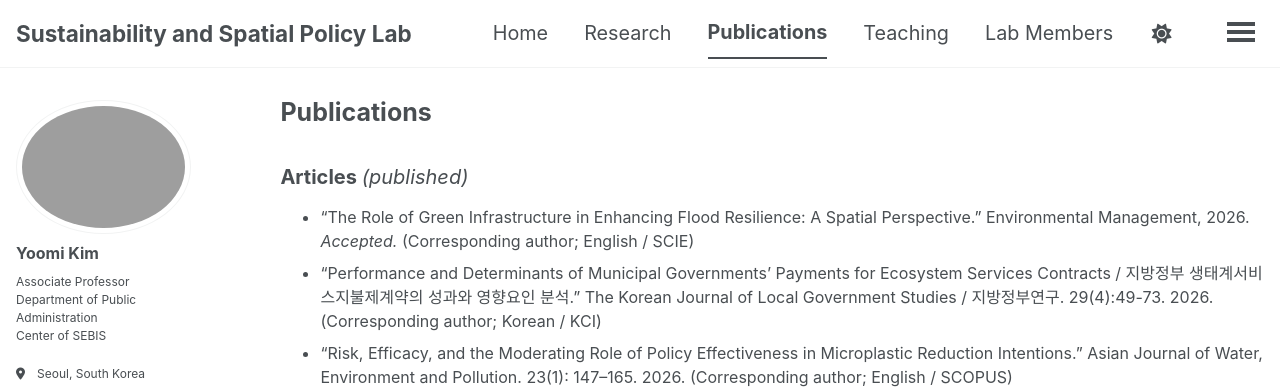
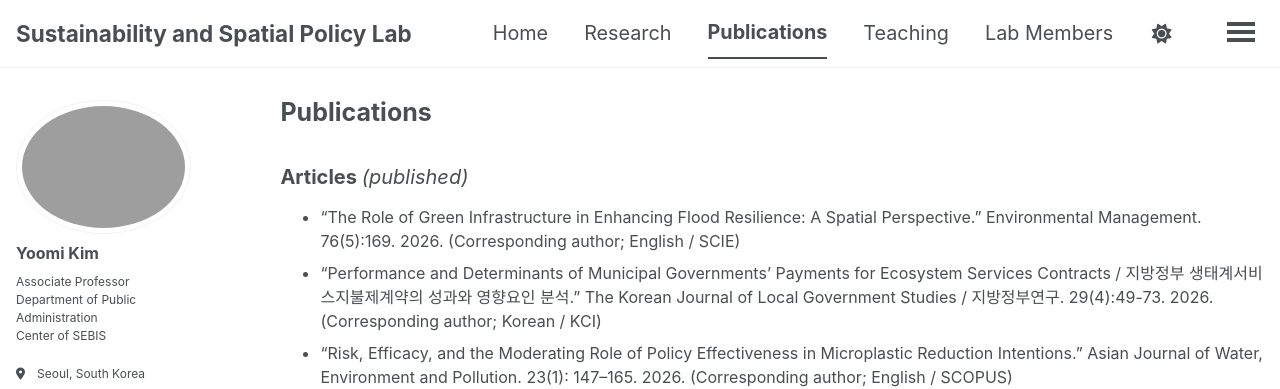
Before and after one commit to ymkim-ssplab/ymkim-ssplab.github.io, a Jekyll site: the page built from _pages/publications.md, in a window 1280 px wide and 900 px high. Shown: the top 389 px of the window. Built offline with Jekyll 4.4.1, drawn with Linux system fonts in a browser that asks for light colours; some web fonts are replaced; a script bundle is joined from its source files by our own code; library files that are not in the unit come from our copies.

Commit message:
Update publications.md

```diff
--- a/_pages/publications.md
+++ b/_pages/publications.md
@@ -7,7 +7,7 @@ author_profile: true
 
 <h2>Articles <span style="font-weight: normal; font-style: italic;">(published)</span></h2>
 
-- "The Role of Green Infrastructure in Enhancing Flood Resilience: A Spatial Perspective." Environmental Management, 2026. *Accepted.* (Corresponding author; English / SCIE)
+- "The Role of Green Infrastructure in Enhancing Flood Resilience: A Spatial Perspective." Environmental Management. 76(5):169. 2026. (Corresponding author; English / SCIE)
 - "Performance and Determinants of Municipal Governments’ Payments for Ecosystem Services Contracts / 지방정부 생태계서비스지불제계약의 성과와 영향요인 분석." The Korean Journal of Local Government Studies / 지방정부연구. 29(4):49-73. 2026. (Corresponding author; Korean / KCI)
 - “Risk, Efficacy, and the Moderating Role of Policy Effectiveness in Microplastic Reduction Intentions.” Asian Journal of Water, Environment and Pollution.  23(1): 147–165. 2026. (Corresponding author; English / SCOPUS)
 - “Unveiling Urban Spatial Dynamics in Climate and Air Quality Indicators: A Local Estimation of the Environmental Kuznets Curve and the Impact of Green Infrastructure.” The Annals of Regional Science, 74(1): 1–22. 2025. (First & Corresponding author; English / SSCI)
```
